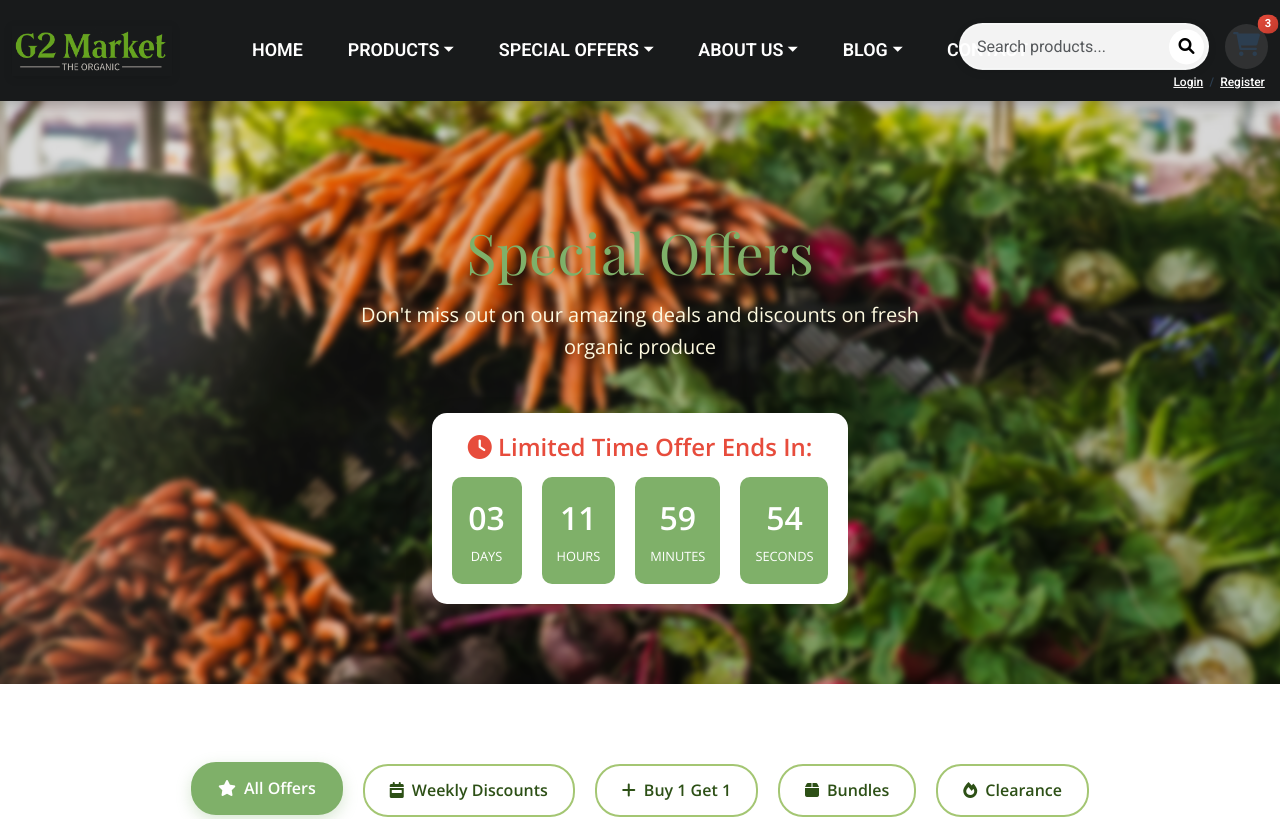
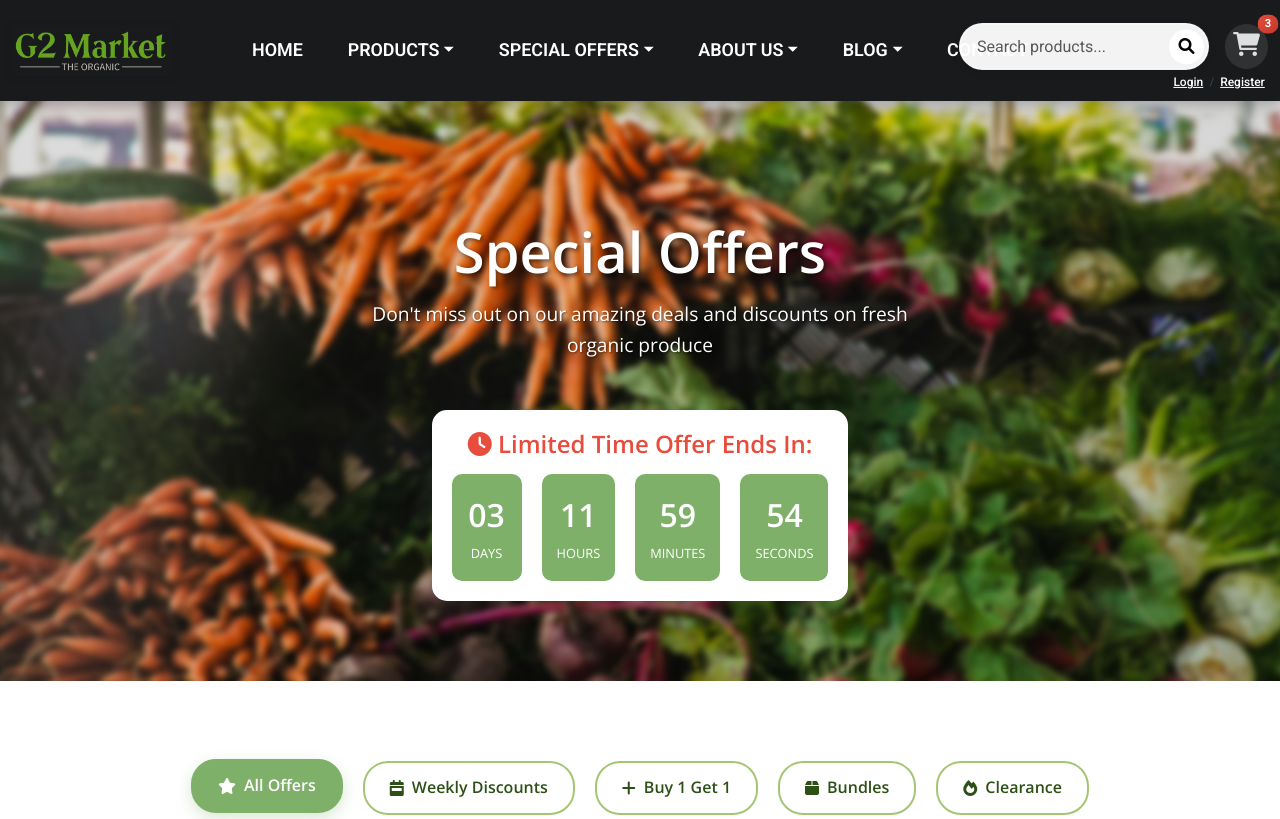
Before and after one commit to M0M0M0M0/BTN-React, a React (Vite) app: page /offers in a window 1280 px wide. Shown: the top 819 px of the page. Built offline with nearby package versions, Linux system fonts and the light colour scheme.

Commit message:
update hero text css (offers +blogs page)

```diff
--- a/public/css/header.css
+++ b/public/css/header.css
@@ -231,7 +231,7 @@ header.scrolled {
   transform: scale(1.1) !important;
 }
 .cart-link img {
-  filter: brightness(0) invert(1) !important;
+  filter: brightness(10) invert(1) !important;
   transition: filter 0.3s ease !important;
 }
 .cart-link:hover img {
--- a/public/css/offers.css
+++ b/public/css/offers.css
@@ -44,21 +44,23 @@ body {
 }
 
 .offers-hero h1 {
-  font-family: "Playfair Display", serif;
   font-size: 3.5rem;
-  color: var(--light-green);
+  font-weight: bold;
+  color: #fff;
   margin-bottom: 1rem;
   position: relative;
   z-index: 1;
+  text-shadow: 2px 2px 4px rgba(0, 0, 0, 0.5);
 }
 
 .offers-hero p {
-  font-size: 1.25rem;
-  color: var(--cream);
+  font-size: 1.2rem;
+  color: #fff;
   max-width: 600px;
   margin: 0 auto 30px;
   position: relative;
   z-index: 1;
+  text-shadow: 1px 1px 2px rgba(0, 0, 0, 0.5);
 }
 
 .countdown-timer {
--- a/src/components/Header.jsx
+++ b/src/components/Header.jsx
@@ -235,7 +235,7 @@ export default function Header() {
                 </div>
               )}
               <a href="#" className="cart-link position-relative">
-                <i className="fas fa-shopping-cart" style={{ fontSize: '1.5rem', color: '#2c3e50' }}></i>
+                <i className="fas fa-shopping-cart" style={{ fontSize: '1.5rem', color: 'rgb(222, 223, 224)' }}></i>
                 <span className="cart-badge position-absolute top-0 start-100 translate-middle badge rounded-pill bg-danger">3</span>
               </a>
             </div>
```
Also changed, not shown: public/css/blog.css (+6 -4 lines).
